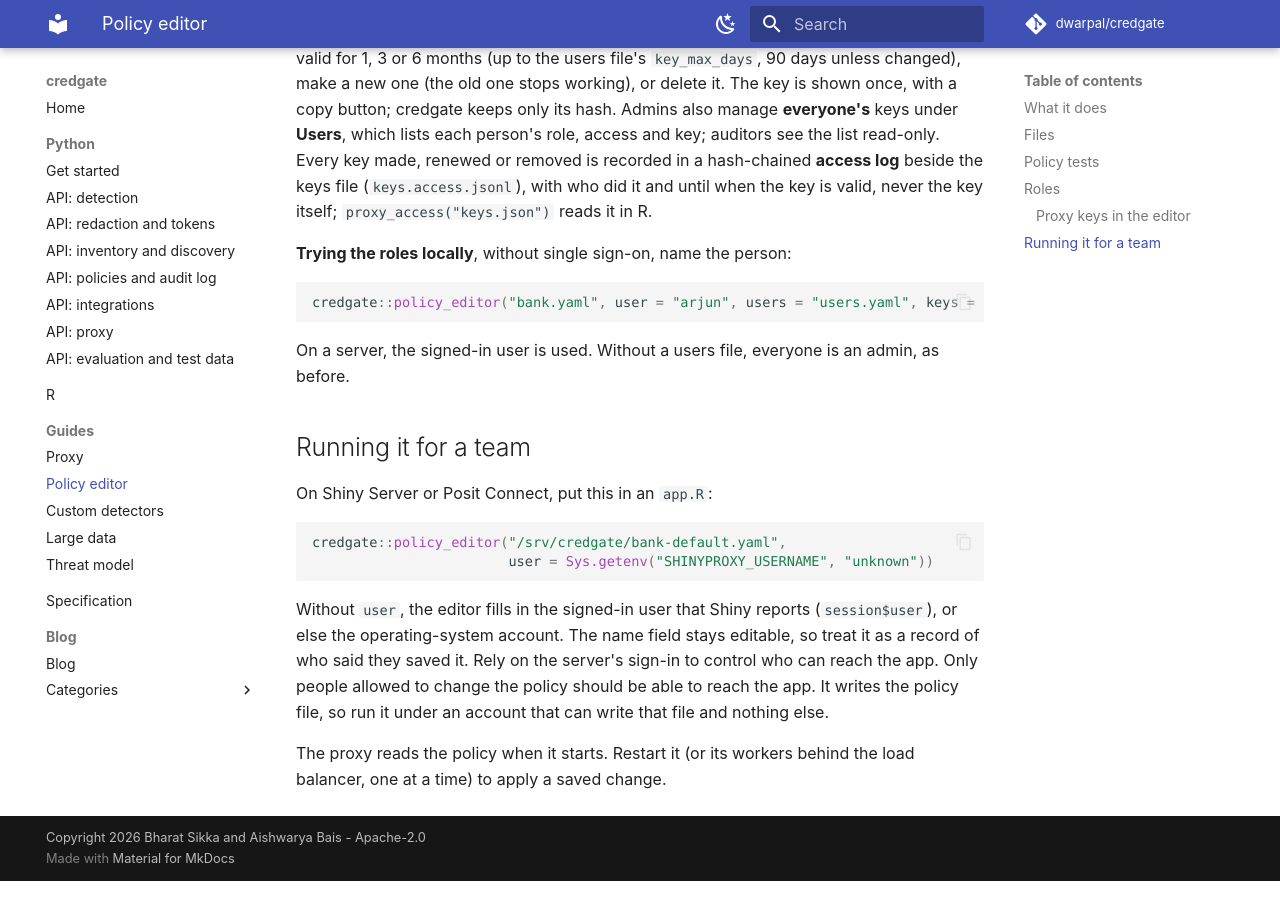
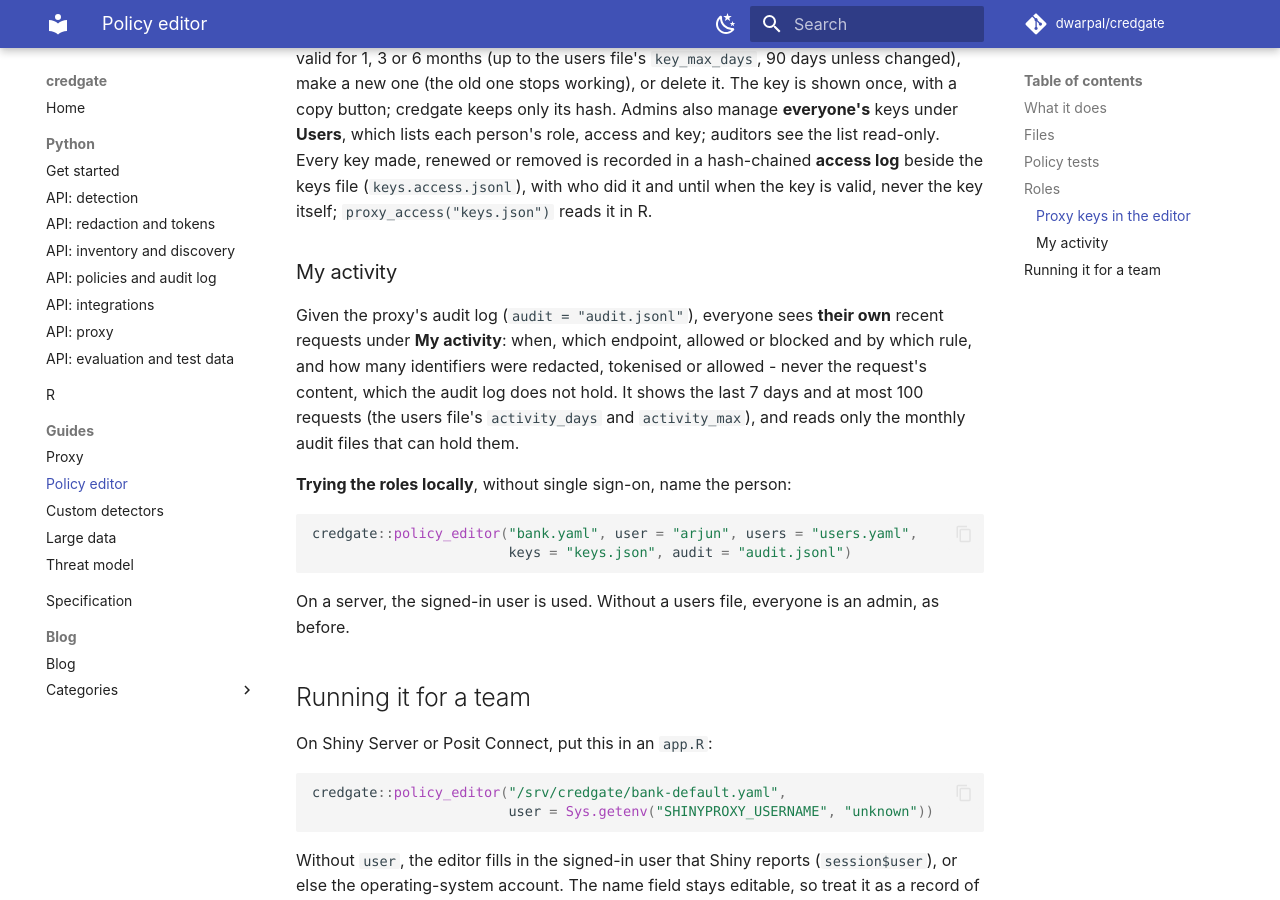
Before and after one commit to dwarpal/credgate, an MkDocs documentation site: the page built from docs/policy-editor.md, in a window 1280 px wide and 900 px high, scrolled down 6117 px. Built offline with MkDocs 1.6.1 and Material for MkDocs 9.7.7, drawn with Linux system fonts in a browser that asks for light colours; comment, search, counter and statistics services are not loaded.

Commit message:
Editor: My activity - each person's own recent proxy requests
policy_editor(..., audit = "audit.jsonl") adds My activity: the signed-in
person's own requests through the proxy - when, which endpoint, allowed or
blocked and by which rule, identifiers by action - never content, which
the audit log does not hold. At most activity_days (7) days and
activity_max (100) requests from the users file, newest first, reading only
the monthly audit files that can hold them.

````diff
--- a/docs/policy-editor.md
+++ b/docs/policy-editor.md
@@ -206,10 +206,21 @@ hash-chained **access log** beside the keys file (`keys.access.jsonl`), with
 who did it and until when the key is valid, never the key itself;
 `proxy_access("keys.json")` reads it in R.
 
+### My activity
+
+Given the proxy's audit log (`audit = "audit.jsonl"`), everyone sees **their
+own** recent requests under **My activity**: when, which endpoint, allowed
+or blocked and by which rule, and how many identifiers were redacted,
+tokenised or allowed - never the request's content, which the audit log
+does not hold. It shows the last 7 days and at most 100 requests (the users
+file's `activity_days` and `activity_max`), and reads only the monthly
+audit files that can hold them.
+
 **Trying the roles locally**, without single sign-on, name the person:
 
 ```r
-credgate::policy_editor("bank.yaml", user = "arjun", users = "users.yaml", keys = "keys.json")
+credgate::policy_editor("bank.yaml", user = "arjun", users = "users.yaml",
+                        keys = "keys.json", audit = "audit.jsonl")
 ```
 
 On a server, the signed-in user is used. Without a users file, everyone is
````
Also changed, not shown: pkg/credgate/NEWS.md (+6 -0 lines), 4 other files.
